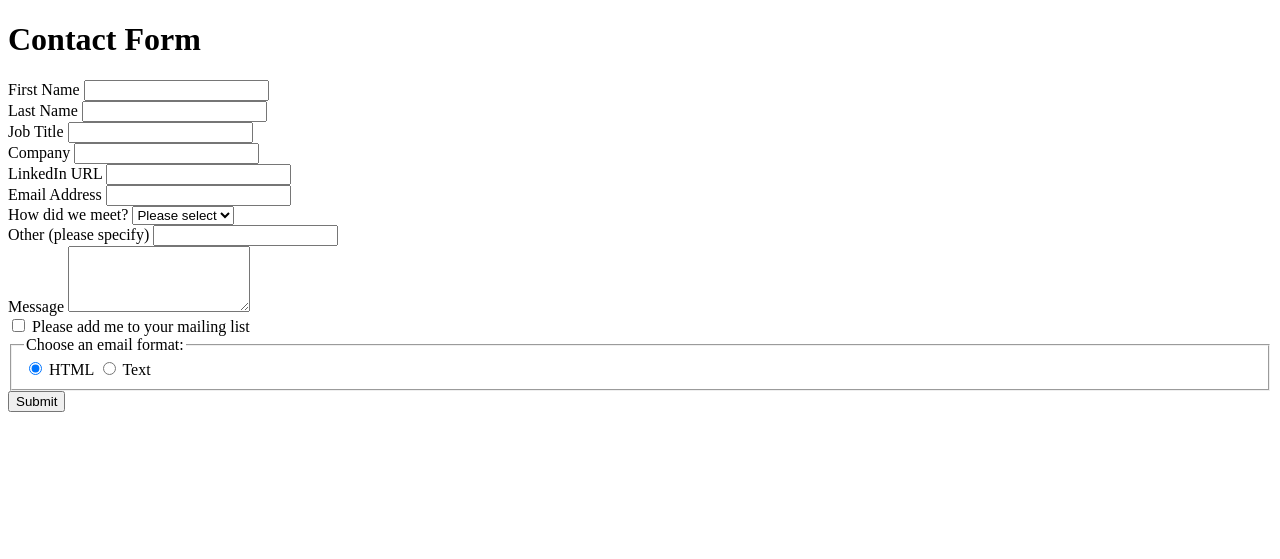
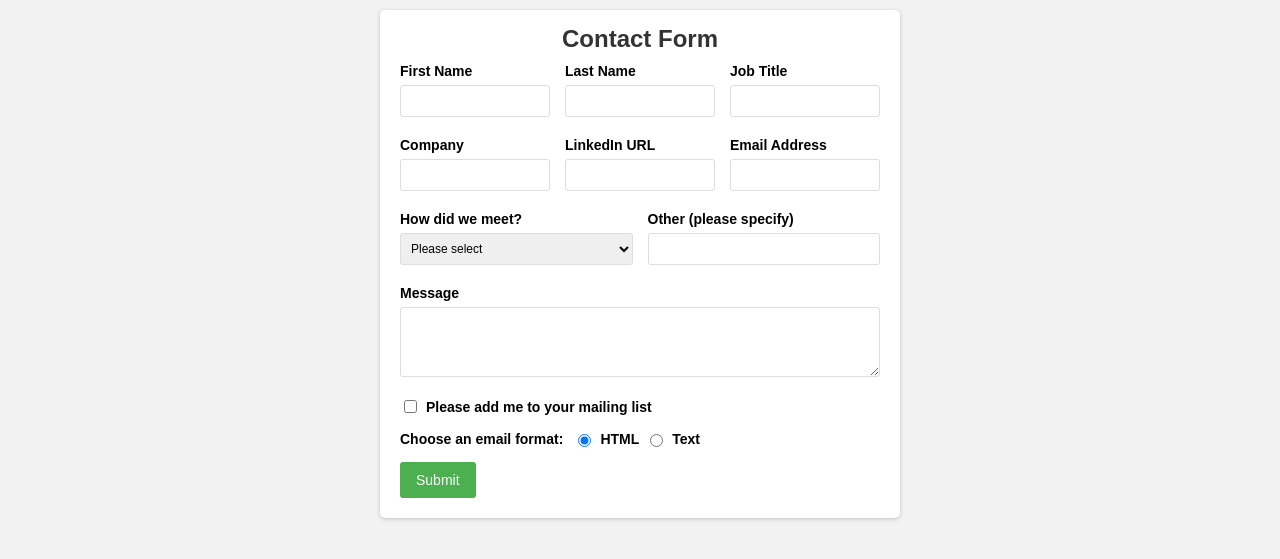
Before and after one commit to AlexandrBalan/contact-form, a Node server app: page / in a window 1280 px wide. Shown: the top 559 px of the page. Run offline with Node 20, Linux system fonts and the light colour scheme.

```diff
--- a/public/styles/style.css
+++ b/public/styles/style.css
@@ -0,0 +1,119 @@
+* {
+  box-sizing: border-box;
+}
+
+body {
+  font-family: Arial, sans-serif;
+  font-size: 14px;
+  background-color: #f2f2f2;
+  margin: 0;
+  padding: 10px;
+}
+
+.card {
+  background-color: #ffffff;
+  max-width: 520px;
+  margin: 0 auto;
+  padding: 10px 20px 20px;
+  border-radius: 5px;
+  box-shadow: 0 1px 4px rgba(0, 0, 0, 0.2);
+}
+
+h1 {
+  text-align: center;
+  color: #333333;
+  font-size: 24px;
+  margin: 5px 0 10px;
+}
+
+label,
+legend {
+  font-weight: bold;
+}
+
+.form-grid {
+  display: grid;
+  grid-template-columns: repeat(6, 1fr);
+  gap: 20px 15px;
+}
+
+.field {
+  display: flex;
+  flex-direction: column;
+  gap: 6px;
+}
+
+.third {
+  grid-column: span 2;
+}
+
+.half {
+  grid-column: span 3;
+}
+
+.full {
+  grid-column: span 6;
+}
+
+input[type="text"],
+input[type="url"],
+input[type="email"],
+select,
+textarea {
+  width: 100%;
+  padding: 6px;
+  border: 1px solid #dddddd;
+  border-radius: 3px;
+  font-size: 12px;
+  font-family: Arial, sans-serif;
+}
+
+input[type="text"],
+input[type="url"],
+input[type="email"],
+select {
+  height: 32px;
+}
+
+.checkbox-row {
+  display: flex;
+  align-items: center;
+  gap: 6px;
+  margin-top: 20px;
+}
+
+.format-row {
+  display: flex;
+  align-items: center;
+  gap: 6px;
+  border: none;
+  padding: 0;
+  margin: 15px 0;
+}
+
+legend {
+  float: left;
+  padding: 0;
+  margin-right: 4px;
+}
+
+button {
+  background-color: #4caf50;
+  color: #ffffff;
+  border: none;
+  border-radius: 3px;
+  padding: 10px 16px;
+  font-size: 14px;
+  cursor: pointer;
+}
+
+button:hover {
+  background-color: #43a047;
+}
+
+@media (max-width: 480px) {
+  .third,
+  .half {
+    grid-column: span 6;
+  }
+}
--- a/views/index.html
+++ b/views/index.html
@@ -4,7 +4,7 @@
   <meta charset="UTF-8">
   <meta name="viewport" content="width=device-width, initial-scale=1.0">
   <title>Contact Form</title>
-  <link rel="icon" href="/favicon.svg">
+  <link rel="shortcut icon" href="/styles/contact.ico" type="image/x-icon">
   <link rel="stylesheet" href="/styles/style.css">
 </head>
 <body>
```
Also changed, not shown: public/styles/contact.ico (added).
